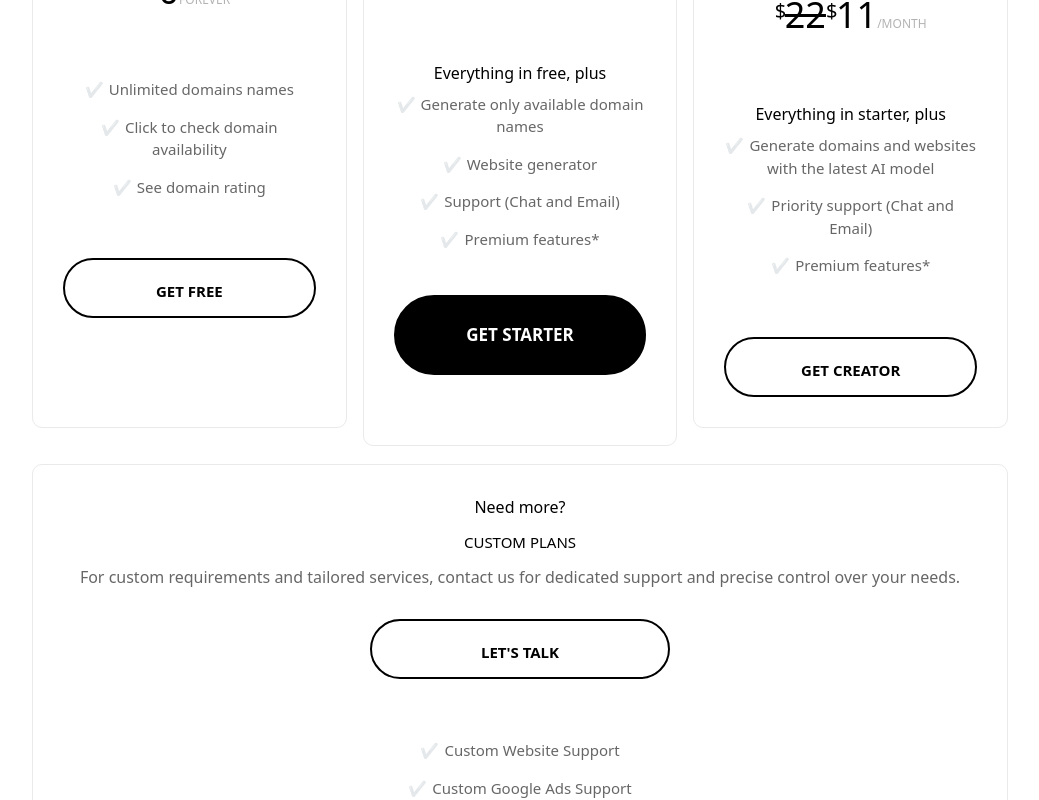
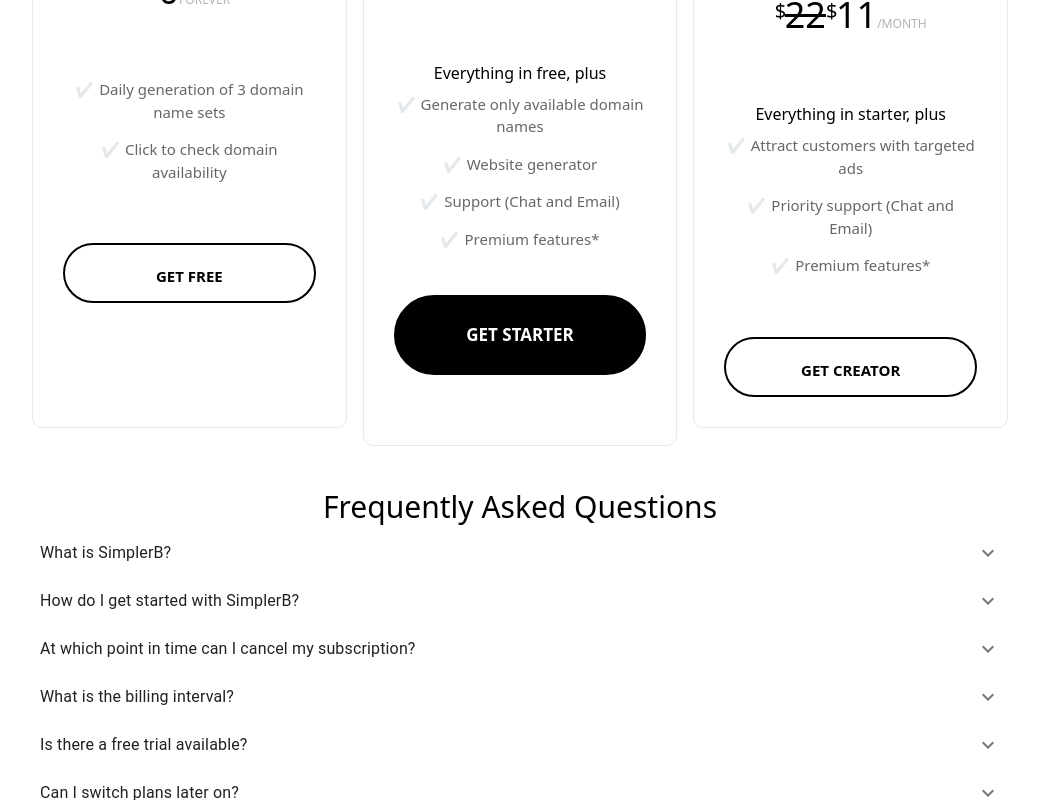
Before and after one commit to romanvieito/simplerb, a Next.js app: page /lpads in a window 1280 px wide. Shown: the part 600-1400 px from the top of the page, without its empty margins (120-1159 px from the left). Built offline with nearby package versions, Linux system fonts and the light colour scheme; no server answers.

Commit message:
new pricing

```diff
--- a/components/CPricing.tsx
+++ b/components/CPricing.tsx
@@ -125,11 +125,11 @@ export default function CPricing() {
                     </div>
                     <div className={styles.cardDescription}>
                     <ul>
-                        <li className={styles.ok}>Unlimited domains names</li>
+                        <li className={styles.ok}>Daily generation of 3 domain name sets</li>
                         <li className={styles.ok}>
                         Click to check domain availability
                         </li>
-                        <li className={styles.ok}>See domain rating</li>
+                        {/* <li className={styles.ok}>See domain rating</li> */}
                     </ul>
                     </div>
                     {subsTplan !== "FREE" ? (
@@ -235,7 +235,7 @@ export default function CPricing() {
                     <ul>
                         <li>Everything in starter, plus</li>
                         <li className={styles.ok}>
-                        Generate domains and websites with the latest AI model
+                        Attract customers with targeted ads
                         </li>
                         <li className={styles.ok}>Priority support (Chat and Email)</li>
                         <li className={styles.ok}>Premium features*</li>
@@ -273,7 +273,7 @@ export default function CPricing() {
                 </Box>
             </div>
 
-            <Box className="flex">
+            {/* <Box className="flex">
                 <div className={styles.card}>
                     <div className={styles.cardTitle}>
                     <p>Need more?</p>
@@ -297,7 +297,7 @@ export default function CPricing() {
                     </ul>
                     </div>
                 </div>
-            </Box>
+            </Box> */}
 
             <Snackbar
                 autoHideDuration={3000}
```
